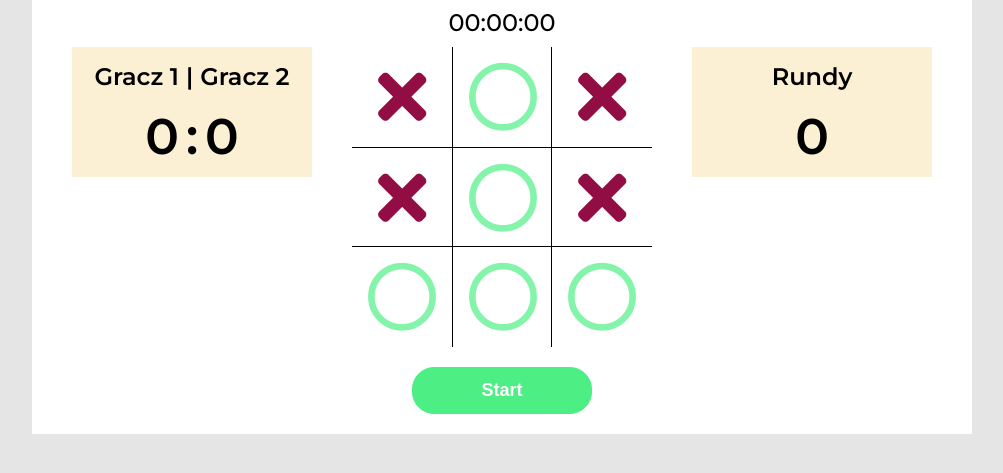
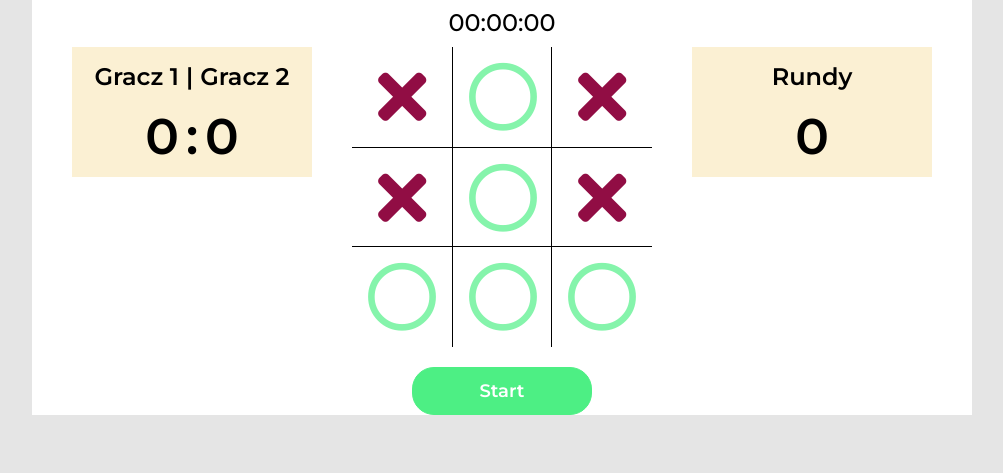
Before and after one commit to Adriwin/Tic-Tac-Toe, a website: page index.html in a window 1280 px wide. Shown: the part 163-636 px from the top of the page, without its empty margins (138-1141 px from the left). Drawn offline with nearby package versions, Linux system fonts and the light colour scheme.

Commit message:
changed the button

```diff
--- a/css/style.css
+++ b/css/style.css
@@ -25,8 +25,9 @@ h4 {
 .container {
 	background-color: #fff;
 	max-width: 940px;
-	margin: 30px auto ;
+	margin: 30px auto;
 	text-align: center;
+	height: 100%;
 }
 
 .gameArea {
@@ -137,7 +138,7 @@ h4 {
 	font-weight: 600;
 	border-radius: 22px;
 	border: 1px solid #4def84;
-	margin: 20px 0;
+	margin: 20px auto;
 	cursor: pointer;
 }
 
--- a/index.html
+++ b/index.html
@@ -66,7 +66,7 @@
 				<h1 id="countNumber">0</h1>
 			</div>
 		</div>
-		<button id="gameStart">Start</button>
+		<div id="gameStart">Start</div>
 	</div>
 	<script src="https://ajax.googleapis.com/ajax/libs/jquery/3.3.1/jquery.min.js"></script>
 	<script src="js/Timer.js" type="text/javascript"></script>
```
